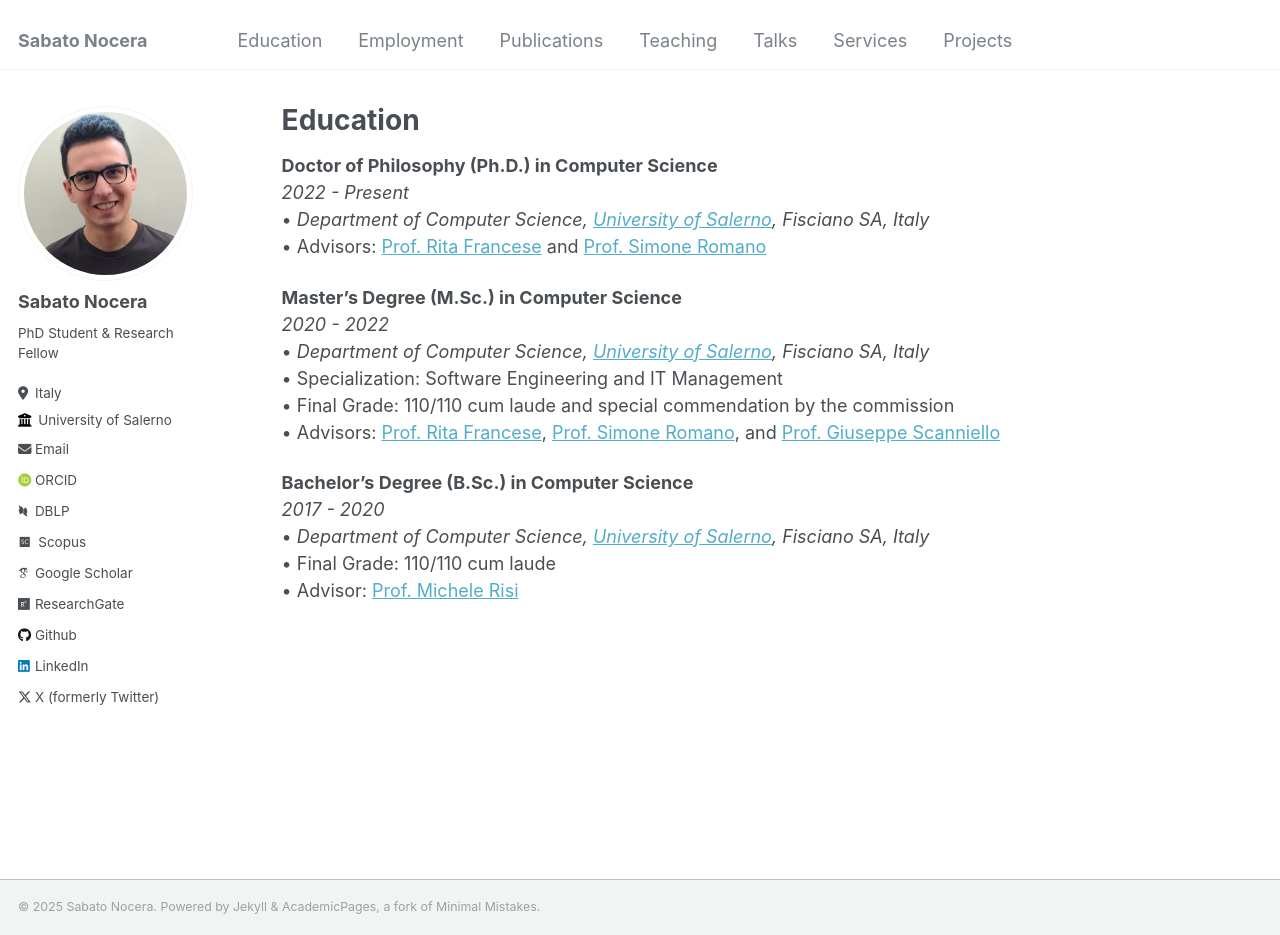
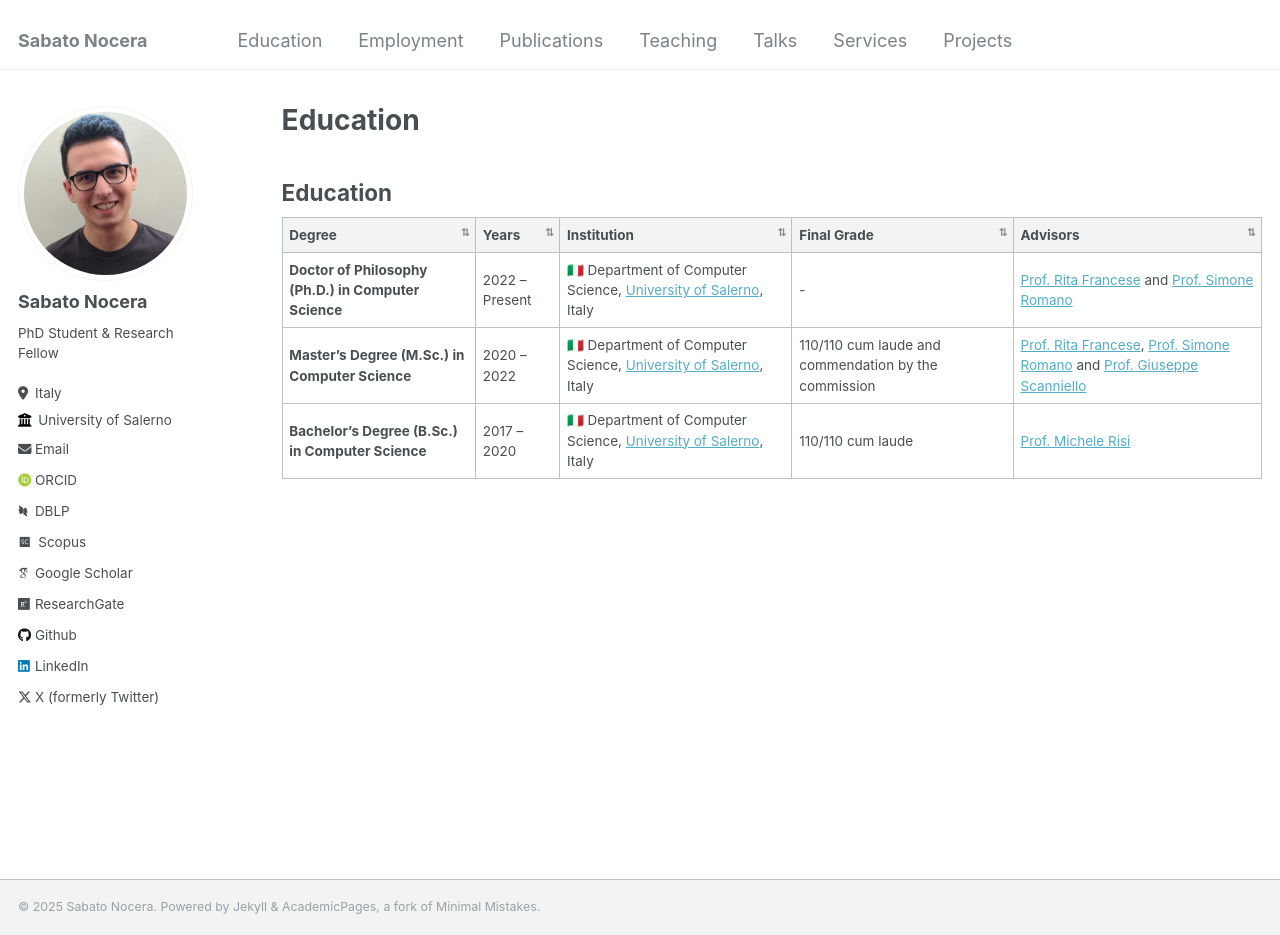
Before and after one commit to sabato-nocera/sabato-nocera.github.io, a Jekyll site: the page built from _pages/education.md, in a window 1280 px wide and 935 px high. Built offline with Jekyll 4.4.1, drawn with Linux system fonts in a browser that asks for light colours; some web fonts are replaced; comment, search, counter and statistics services are not loaded.

Commit message:
Update education.md

```diff
--- a/_pages/education.md
+++ b/_pages/education.md
@@ -9,20 +9,62 @@ redirect_from:
 
 {% include base_path %}
 
-**Doctor of Philosophy (Ph.D.) in Computer Science**<br/>
-_2022 - Present<br/>_
-• _Department of Computer Science, [University of Salerno](https://web.unisa.it/en/university), Fisciano SA, Italy_<br/>
-• Advisors: [Prof. Rita Francese](https://docenti.unisa.it/004763/home) and [Prof. Simone Romano](https://sites.google.com/view/simoneromano/home?authuser=0)
 
-**Master’s Degree (M.Sc.) in Computer Science**<br/>
-_2020 - 2022<br/>_
-• _Department of Computer Science, [University of Salerno](https://web.unisa.it/en/university), Fisciano SA, Italy_<br/>
-• Specialization: Software Engineering and IT Management<br/>
-• Final Grade: 110/110 cum laude and special commendation by the commission<br/>
-• Advisors: [Prof. Rita Francese](https://docenti.unisa.it/004763/home), [Prof. Simone Romano](https://sites.google.com/view/simoneromano/home?authuser=0), and [Prof. Giuseppe Scanniello](https://sites.google.com/view/prof-giuseppe-scanniello/home)
+## Education
 
-**Bachelor’s Degree (B.Sc.) in Computer Science**<br/>
-_2017 - 2020<br/>_
-• _Department of Computer Science, [University of Salerno](https://web.unisa.it/en/university), Fisciano SA, Italy_<br/>
-• Final Grade: 110/110 cum laude<br/>
-• Advisor: [Prof. Michele Risi](https://docenti.unisa.it/005637/home)
+| Degree                                  | Years         | Institution                                                                                     | Final Grade | Advisors |
+|-----------------------------------------|---------------|--------------------------------------------------------------------------------------------------|-------| -------|
+| **Doctor of Philosophy (Ph.D.) in Computer Science** | 2022 – Present | 🇮🇹 Department of Computer Science, [University of Salerno](https://web.unisa.it/en/university), Italy | - | [Prof. Rita Francese](https://docenti.unisa.it/004763/home) and [Prof. Simone Romano](https://sites.google.com/view/simoneromano/home?authuser=0) |
+| **Master’s Degree (M.Sc.) in Computer Science**     | 2020 – 2022   | 🇮🇹 Department of Computer Science, [University of Salerno](https://web.unisa.it/en/university), Italy | 110/110 cum laude and commendation by the commission | [Prof. Rita Francese](https://docenti.unisa.it/004763/home), [Prof. Simone Romano](https://sites.google.com/view/simoneromano/home?authuser=0) and [Prof. Giuseppe Scanniello](https://sites.google.com/view/prof-giuseppe-scanniello/home) |
+| **Bachelor’s Degree (B.Sc.) in Computer Science**   | 2017 – 2020   | 🇮🇹 Department of Computer Science, [University of Salerno](https://web.unisa.it/en/university), Italy | 110/110 cum laude | [Prof. Michele Risi](https://docenti.unisa.it/005637/home) |
+
+
+
+
+
+
+<style>
+  th {
+    cursor: pointer;
+    position: relative;
+    padding-right: 20px; /* space for arrow */
+  }
+
+  th::after {
+    content: '⇅'; /* initial state */
+    position: absolute;
+    right: 5px;
+    font-size: 0.8em;
+    color: #888;
+  }
+
+  th.sorted.asc::after {
+    content: '↑';
+  }
+
+  th.sorted.desc::after {
+    content: '↓';
+  }
+</style>
+
+<script src="https://unpkg.com/tablesort@5.3.0/dist/tablesort.min.js"></script>
+
+<script>
+  document.addEventListener('DOMContentLoaded', function () {
+    document.querySelectorAll("table").forEach(function(table) {
+      const sort = new Tablesort(table);
+
+      table.querySelectorAll("th").forEach(th => {
+        th.addEventListener("click", () => {
+          table.querySelectorAll("th").forEach(header => header.classList.remove("sorted", "asc", "desc"));
+          th.classList.add("sorted");
+          if (th.getAttribute("aria-sort") === "ascending") {
+            th.classList.add("asc");
+          } else if (th.getAttribute("aria-sort") === "descending") {
+            th.classList.add("desc");
+          }
+        });
+      });
+    });
+  });
+</script>
```
